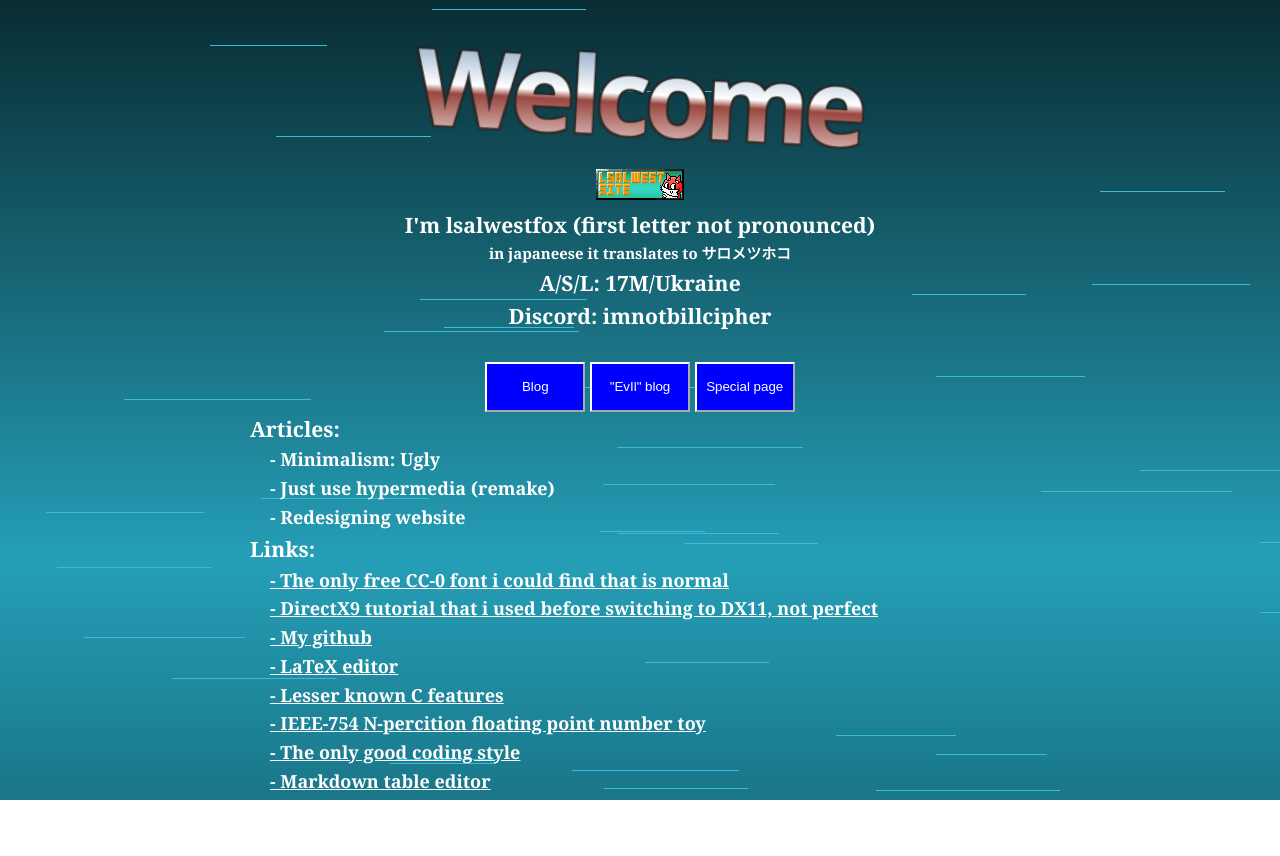
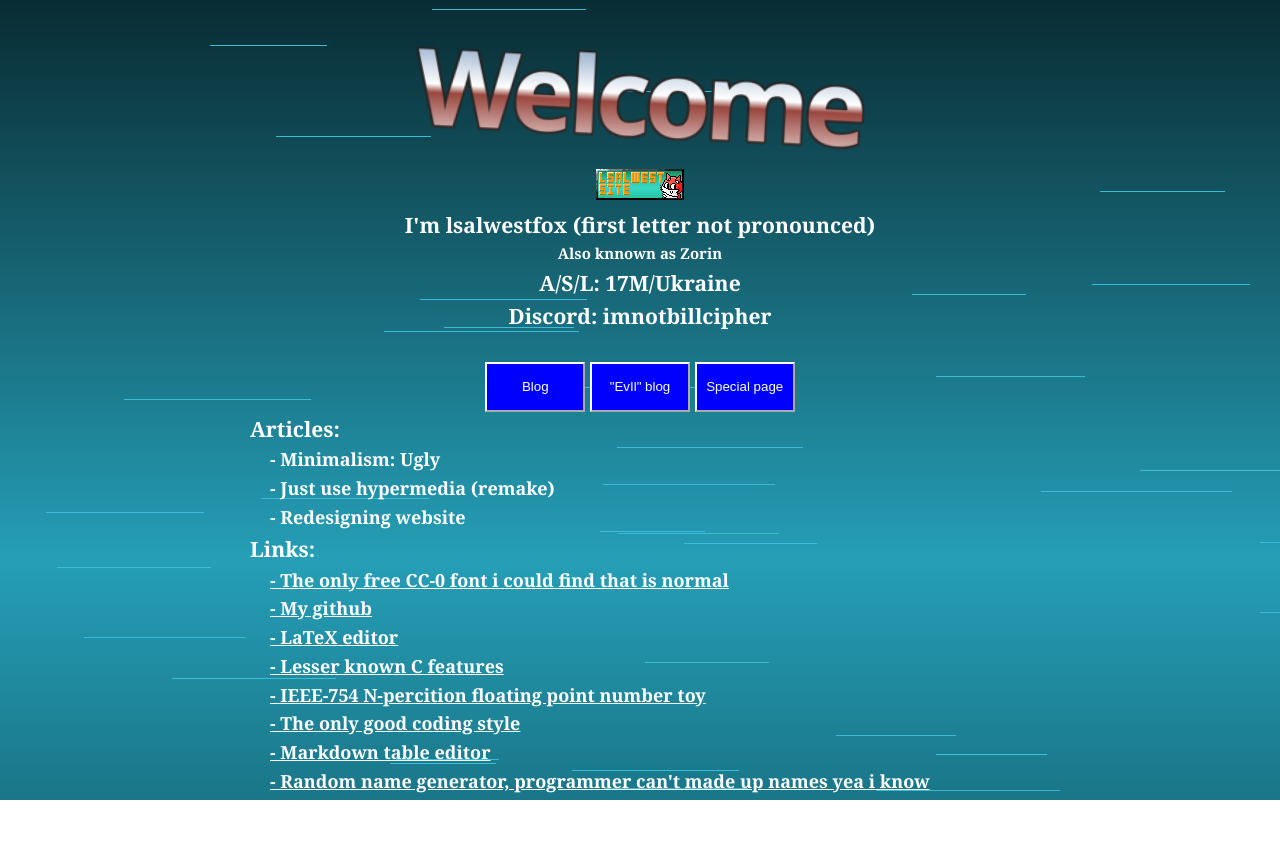
Before and after one commit to Lsalwestfox/Lsalwestfox, a plain HTML site: page index.html in a window 1280 px wide. Shown: the top 856 px of the page. Drawn offline with Linux system fonts and the light colour scheme.

Commit message:
small stuff

```diff
--- a/index.html
+++ b/index.html
@@ -120,7 +120,7 @@
         <a href="./index.html"><img src="./media/btn.png"></a>
         <br>
         <h3>I'm lsalwestfox (first letter not pronounced)</h3>
-        <h5>in japaneese it translates to サロメツホコ</h5>
+        <h5>Also knnown as Zorin</h5>
         <h3 id="asl">A/S/L: {}M/Ukraine</h3>
         <h3>Discord: imnotbillcipher</h3>
         <script>with(document.getElementById('asl')) {
@@ -139,7 +139,6 @@
             <h3>Links:</h3>
             <div>
                 <a href="https://fontlibrary.org/en/font/vegur"><h4 class="article-entry">- The only free CC-0 font i could find that is normal</h4></a>
-                <a href="http://www.directxtutorial.com/Lesson.aspx?lessonid=9-4-1"><h4 class="article-entry">- DirectX9 tutorial that i used before switching to DX11, not perfect</h4></a>
                 <a href="https://github.com/Lsalwestfox"><h4 class='article-entry'>- My github</h4></a>
                 <a href="https://arachnoid.com/latex/"><h4 class='article-entry'>- LaTeX editor</h4></a>
                 <a href="https://jorenar.com/blog/less-known-c"><h4 class='article-entry'>- Lesser known C features</h4></a>
```
Also changed, not shown: pages/blog.html (+1 -0 lines).
